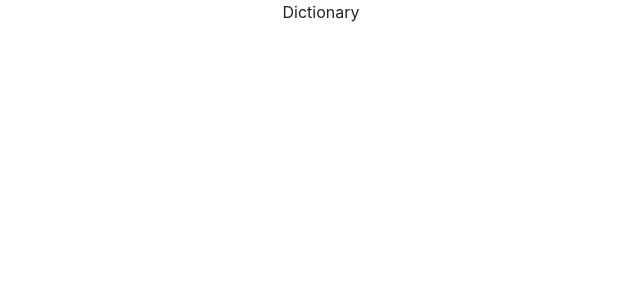
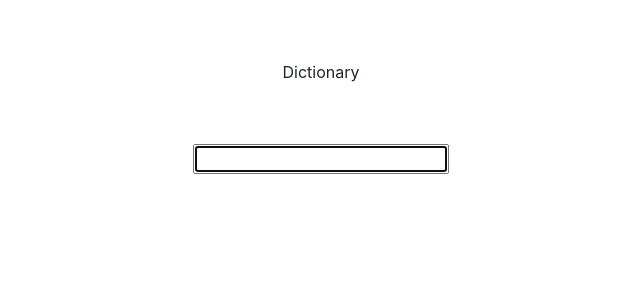
Before and after one commit to Caronara/dictionary-app, a React (Create React App) app: page / in a window 1280 px wide. Shown: the top 300 px of the page, without its empty margins (319-959 px from the left). Built offline with nearby package versions, Linux system fonts and the light colour scheme.

Commit message:
Added the search form

```diff
--- a/src/App.css
+++ b/src/App.css
@@ -1,3 +1,8 @@
 .App {
   text-align: center;
 }
+
+.header {
+  margin-top: 60px;
+  margin-bottom: 60px;
+}
--- a/src/App.js
+++ b/src/App.js
@@ -1,9 +1,15 @@
 import "./App.css";
+import Dictionary from "./Dictionary";
 
 export default function App() {
   return (
     <div className="App">
-      <header className="App-header">Dictionary</header>
+      <div className="container">
+        <header className="header">Dictionary</header>
+        <main>
+          <Dictionary />
+        </main>
+      </div>
     </div>
   );
 }
--- /dev/null
+++ b/src/Dictionary.js
@@ -0,0 +1,22 @@
+import React, { useState } from "react";
+import "./Dictionary.css";
+
+export default function Dictionary() {
+  let [keyword, setKeyword] = useState("");
+
+  function search(event) {
+    event.preventDefault();
+    return alert(`Searching for ${keyword} definition`);
+  }
+  function handleKeywordChange(event) {
+    setKeyword(event.target.value);
+  }
+
+  return (
+    <div className="Dictionary">
+      <form onSubmit={search}>
+        <input type="search" autoFocus onChange={handleKeywordChange}></input>
+      </form>
+    </div>
+  );
+}
```
Also changed, not shown: src/Dictionary.css (added).
